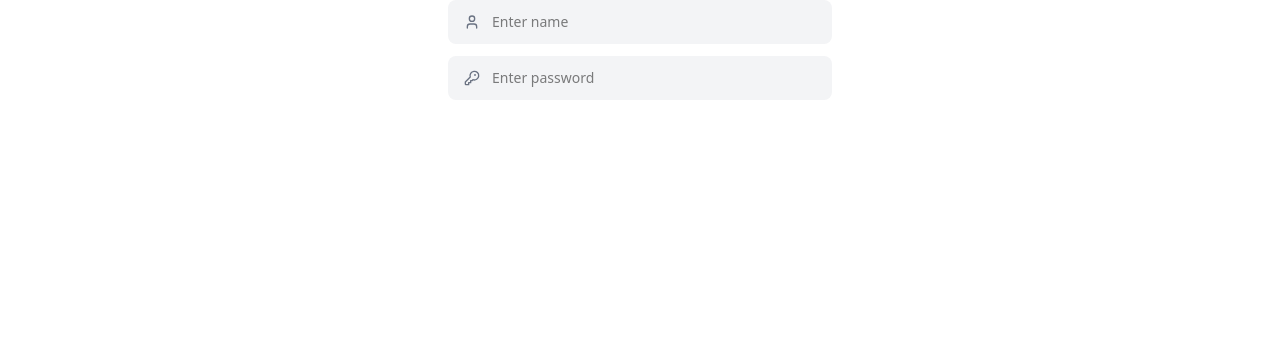
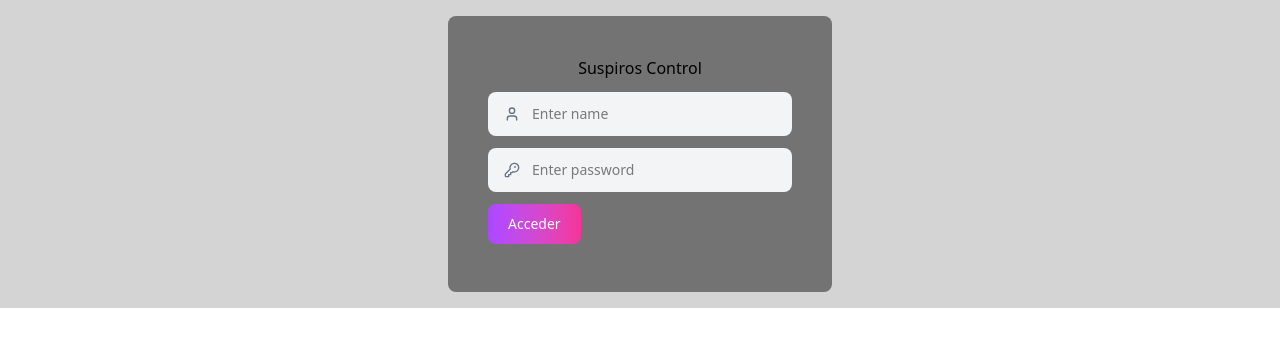
Before and after one commit to AlexisBejarano/SuspirosControl, a React (Vite) app: page / in a window 1280 px wide. Shown: the top 346 px of the page. Built offline with nearby package versions, Linux system fonts and the light colour scheme.

Commit message:
Se implemento el inicio de sesion y confirmacion de inicio de sesion en base a la base de datos hardcordeada

```diff
--- a/src/App.jsx
+++ b/src/App.jsx
@@ -1,7 +1,10 @@
 import React, { useState } from "react";
 import ButtonDefault from "./components/ButtonDefault"
 
+
 const TableComponent = () => {
+
+
 
   const [productos, setProductos] = useState([
   {
--- a/src/components/ModalContenidoAll.jsx
+++ b/src/components/ModalContenidoAll.jsx
@@ -1,6 +1,5 @@
 import React from "react";
 import ButtonDefault from "./ButtonDefault";
-
 
 
 
@@ -18,6 +17,7 @@ import ModalSalidaLote from "./modalComponents/modalSalidaLote";
 
 
 export default function ModalContenidoAll({ modalType, modalData, onClose }) {
+
   switch (modalType) {
     case "agregarProducto":
       return {
--- a/src/login.jsx
+++ b/src/login.jsx
@@ -1,27 +1,105 @@
-import React from "react";
+import React, { useState } from "react";
+import axios from "axios";
+import Cookies from "universal-cookie";
+import { useNavigate } from "react-router-dom";
+
+const baseUrl = "http://localhost:3001/usuarios";
+const cookies = new Cookies();
 
 export default function Login() {
+    // Hook para redireccionar
+    const navigate = useNavigate();
+
+    // Usamos useState para manejar el estado del formulario
+    const [form, setForm] = useState({
+        username: '',
+        password: ''
+    });
+
+    // Función para manejar los cambios en los inputs
+    const handleChange = (e) => {
+        const { name, value } = e.target;
+        setForm({
+            ...form,
+            [name]: value
+        });
+    };
+
+    // Función para iniciar sesión
+    const iniciarSesion = async () => {
+        try {
+            const response = await axios.get(baseUrl, {
+                params: {
+                    username: form.username,
+                    password: form.password
+                }
+            });
+
+            // Verifica si response.data existe y tiene al menos un elemento
+            if (response.data && response.data.length > 0) {
+                let respuesta = response.data[0]; // Accede a response.data, no a response directamente
+
+                // Guarda las cookies
+                cookies.set("id", respuesta.id, { path: "/" });
+                cookies.set("username", respuesta.username, { path: "/" });
+
+                alert("Inicio correcto!");
+                navigate("/app");
+            } else {
+                alert("El usuario o la contraseña no son correctos");
+            }
+        } catch (error) {
+            console.log(error);
+            alert("Ocurrió un error al iniciar sesión");
+        }
+    };
+
     return (
         <>
-            <div className="max-w-sm space-y-3 m-auto">
-                <div className="relative">
-                    <input type="text" className="peer py-2.5 sm:py-3 px-4 ps-11 block w-full bg-gray-100 border-transparent rounded-lg sm:text-sm focus:border-blue-500 focus:ring-blue-500 disabled:opacity-50 disabled:pointer-events-none" placeholder="Enter name"/>
+            <div className="bg-neutral-300 items-center p-4">
+                <div className="max-w-sm space-y-3 m-auto bg-neutral-500 p-10 rounded-lg">
+                    <div className="text-center text-black">
+                        <h1>Suspiros Control</h1>
+                    </div>
+                    <div className="relative">
+                        <input
+                            type="text"
+                            name="username"
+                            onChange={handleChange}
+                            className="peer py-2.5 sm:py-3 px-4 ps-11 block w-full bg-gray-100 border-transparent rounded-lg sm:text-sm focus:border-blue-500 focus:ring-blue-500 disabled:opacity-50 disabled:pointer-events-none"
+                            placeholder="Enter name"
+                        />
                         <div className="absolute inset-y-0 start-0 flex items-center pointer-events-none ps-4 peer-disabled:opacity-50 peer-disabled:pointer-events-none">
                             <svg className="shrink-0 size-4 text-gray-500" xmlns="http://www.w3.org/2000/svg" width="24" height="24" viewBox="0 0 24 24" fill="none" stroke="currentColor" strokeWidth="2" strokeLinecap="round" strokeLinejoin="round">
                                 <path d="M19 21v-2a4 4 0 0 0-4-4H9a4 4 0 0 0-4 4v2"></path>
                                 <circle cx="12" cy="7" r="4"></circle>
                             </svg>
                         </div>
-                </div>
+                    </div>
 
-                <div className="relative">
-                    <input type="password" className="peer py-2.5 sm:py-3 px-4 ps-11 block w-full bg-gray-100 border-transparent rounded-lg sm:text-sm focus:border-blue-500 focus:ring-blue-500 disabled:opacity-50 disabled:pointer-events-none" placeholder="Enter password"/>
+                    <div className="relative">
+                        <input
+                            type="password"
+                            name="password"
+                            onChange={handleChange}
+                            className="peer py-2.5 sm:py-3 px-4 ps-11 block w-full bg-gray-100 border-transparent rounded-lg sm:text-sm focus:border-blue-500 focus:ring-blue-500 disabled:opacity-50 disabled:pointer-events-none"
+                            placeholder="Enter password"
+                        />
                         <div className="absolute inset-y-0 start-0 flex items-center pointer-events-none ps-4 peer-disabled:opacity-50 peer-disabled:pointer-events-none">
                             <svg className="shrink-0 size-4 text-gray-500" xmlns="http://www.w3.org/2000/svg" width="24" height="24" viewBox="0 0 24 24" fill="none" stroke="currentColor" strokeWidth="2" strokeLinecap="round" strokeLinejoin="round">
                                 <path d="M2 18v3c0 .6.4 1 1 1h4v-3h3v-3h2l1.4-1.4a6.5 6.5 0 1 0-4-4Z"></path>
                                 <circle cx="16.5" cy="7.5" r=".5"></circle>
                             </svg>
                         </div>
+                    </div>
+
+                    <button
+                        type="button"
+                        onClick={iniciarSesion} // Llamamos directamente a la función
+                        className="text-white bg-gradient-to-r from-purple-500 to-pink-500 hover:bg-gradient-to-l focus:ring-4 focus:outline-none focus:ring-purple-200 dark:focus:ring-purple-800 font-medium rounded-lg text-sm px-5 py-2.5 text-center me-2 mb-2"
+                    >
+                        Acceder
+                    </button>
                 </div>
             </div>
         </>
--- a/src/routes/AppRoutes.jsx
+++ b/src/routes/AppRoutes.jsx
@@ -1,6 +1,7 @@
 import React from "react";
 import { BrowserRouter, Route, Routes } from 'react-router-dom';
-import Login  from "../login";
+import Login from "../login";
+import App from "../App";
 
 
 export default function AppRoutes(){
@@ -8,6 +9,7 @@ export default function AppRoutes(){
         <BrowserRouter>
                 <Routes>
                     <Route path="/" element={<Login />}/>
+                    <Route path="/app" element={<App />}/>
                 </Routes>
         </BrowserRouter>
     );
```
